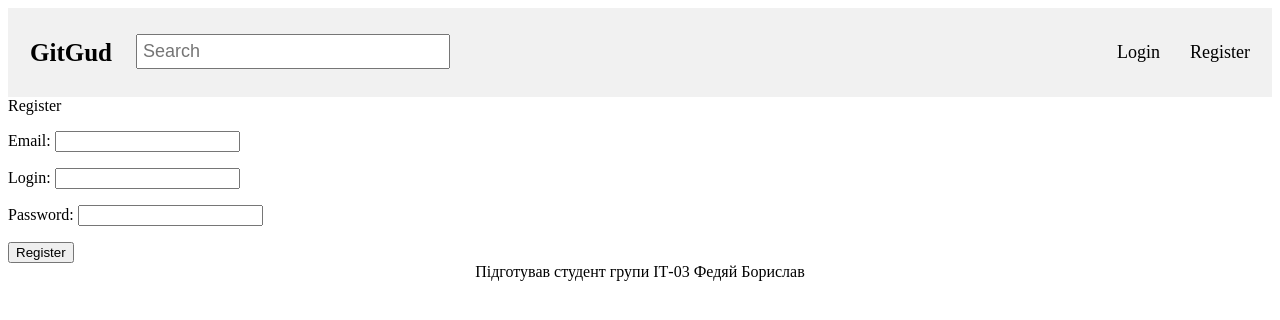
After one commit to SosnoviyBor/CourseWerk-y3-s1, a Django app: page /register/ in a window 1280 px wide. The commit adds this page. Shown: the top 320 px of the page. Run offline with Django 4.2, Linux system fonts and the light colour scheme; parts of the project's set-up code (start-up, migrations or seed data) failed here and were passed over.

Commit message:
still setting everything up

```diff
--- a/cw/admin.py
+++ b/cw/admin.py
@@ -1,3 +1,8 @@
 from django.contrib import admin
+from .models import *
 
 # Register your models here.
+admin.site.register(User)
+admin.site.register(Page)
+admin.site.register(PageRelation)
+admin.site.register(Folder)
--- /dev/null
+++ b/cw/forms.py
@@ -0,0 +1,7 @@
+import email
+from django import forms
+
+class Register(forms.Form):
+    email = forms.EmailField()
+    login = forms.CharField(max_length=50)
+    password = forms.CharField(max_length=50)
--- a/cw/static/cw/styles.css
+++ b/cw/static/cw/styles.css
@@ -1,6 +1,11 @@
 #wrapper {
     display: flex;
     flex-direction: column;
+}
+
+.item {
+    max-width: 200px;
+    max-height: 200px;
 }
 
 #item-list {
@@ -8,6 +13,12 @@
     align-self: center;
     width: 70%;
 }
+
+.item-img {
+    max-width: 200px;
+    max-height: 200px;
+}
+
 
 #footer {
     align-self: center;
--- a/cw/templates/cw/base.html
+++ b/cw/templates/cw/base.html
@@ -13,7 +13,7 @@
             <input type="text" id="search" placeholder="Search" onkeydown="search(this)"></input>
             <div id="menu-right">
                 <a id="goto-login">Login</a>
-                <a id="goto-reg">Register</a>
+                <a id="goto-reg" onclick="redirect('cw/register.html')">Register</a>
             </div>
         </header>
         {% block content %}
--- /dev/null
+++ b/cw/templates/cw/register.html
@@ -0,0 +1,9 @@
+{% extends 'cw/base.html' %}
+{% block content %}
+Register
+<form method="post" action="/register/">
+    {% csrf_token %}
+    {{form.as_p}}
+    <button type="submit">Register</button>
+</form>
+{% endblock %}
--- a/cw/urls.py
+++ b/cw/urls.py
@@ -4,4 +4,5 @@ from . import views
 
 urlpatterns = [
     path("", views.home, name="index"),
+    path("register/", views.register, name="register")
 ]
--- a/cw/views.py
+++ b/cw/views.py
@@ -1,7 +1,24 @@
 from django.shortcuts import render
-from django.http import HttpResponse
+from django.http import HttpResponse, HttpResponseRedirect
+from .forms import *
+from .models import *
 
 # Create your views here.
 
 def home(response):
-    return render(response, "cw/home.html", {})
+    pages = Page.objects
+    return render(response, "cw/home.html", {"pages":pages})
+
+def register(response):
+    if response.method == "POST":
+        form = Register(response.POST)
+        if form.is_valid():
+            data = form.cleaned_data
+            user = User(email=data["email"],
+                        login=data["login"],
+                        password=data["password"])
+            #user.save()
+        return HttpResponseRedirect("..")
+    else:
+        form = Register()
+    return render(response, "cw/register.html", {"form":form})
```
Also changed, not shown: cw/models.py (+14 -4 lines), cw/templates/cw/home.html (+10 -5 lines), cw/migrations/0002_rename_user_id_folders_user_remove_user_name_and_more.py (added).
